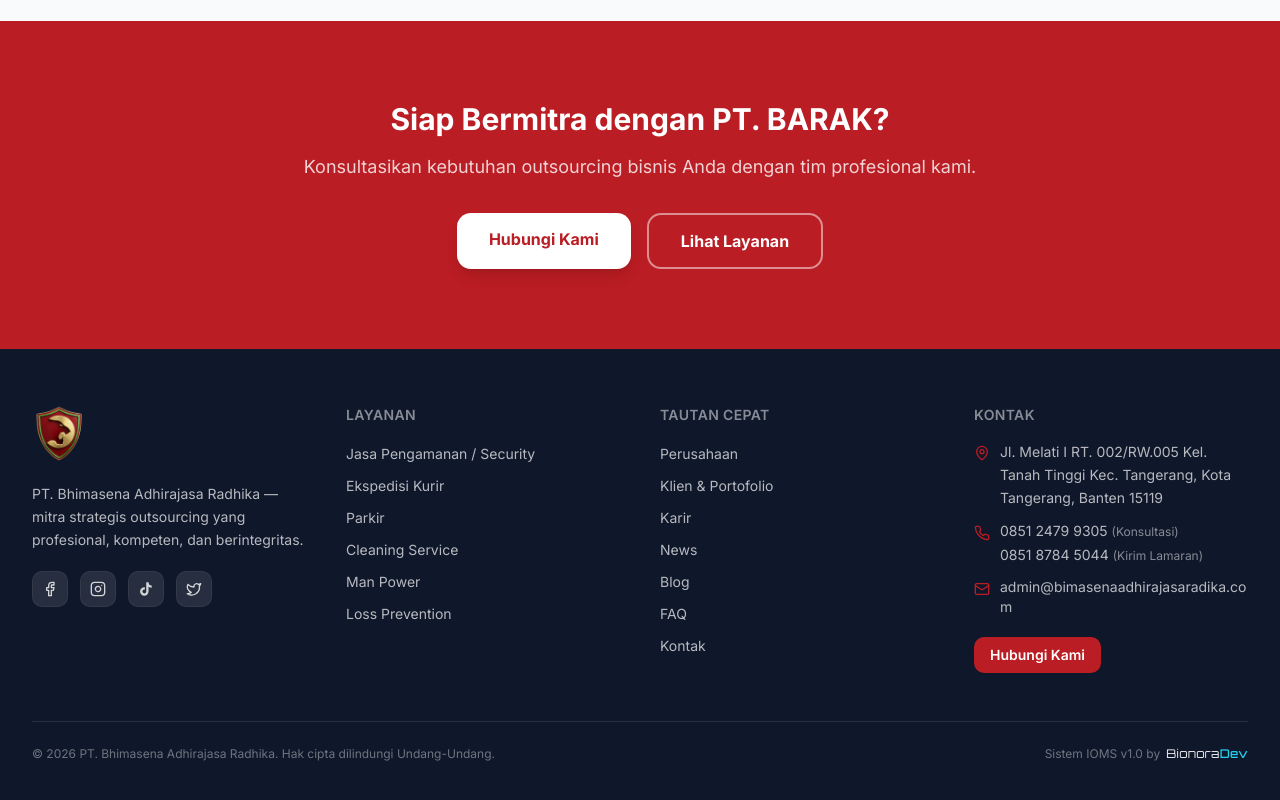
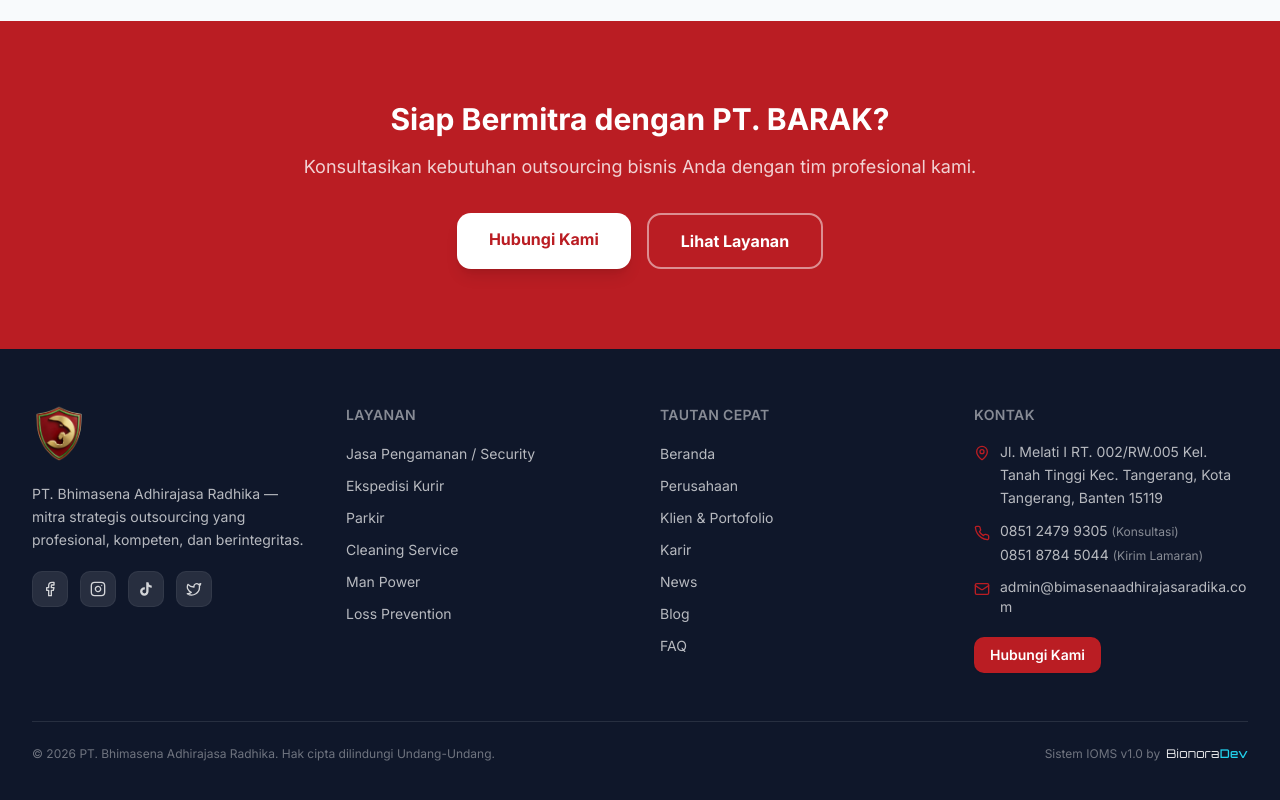
Before and after one commit to hidayatullah70/bimasenaadhirajasaradika_fe, a React (Vite) app: page / in a window 1280 px wide. Shown: the part 3874-4674 px from the top of the page. Built offline with nearby package versions, Linux system fonts and the light colour scheme; no server answers; a web font is replaced by a local one.

Commit message:
fix(footer): tambahkan Beranda di Tautan Cepat dan hapus Kontak

```diff
--- a/src/features/landing/PublicFooter.jsx
+++ b/src/features/landing/PublicFooter.jsx
@@ -111,13 +111,13 @@
             <h3 className="font-semibold text-sm uppercase tracking-wide mb-4 text-white/50">Tautan Cepat</h3>
             <ul className="space-y-2">
               {[
+                { label: 'Beranda', to: '/' },
                 { label: 'Perusahaan', to: '/perusahaan/profil' },
                 { label: 'Klien & Portofolio', to: '/client' },
                 { label: 'Karir', to: '/career' },
                 { label: 'News', to: '/news' },
                 { label: 'Blog', to: '/blog' },
                 { label: 'FAQ', to: '/faq' },
-                { label: 'Kontak', to: '/contact' },
               ].map((l) => (
                 <li key={l.to}>
                   <Link to={l.to} className="text-sm text-white/70 hover:text-white transition-colors">
```
